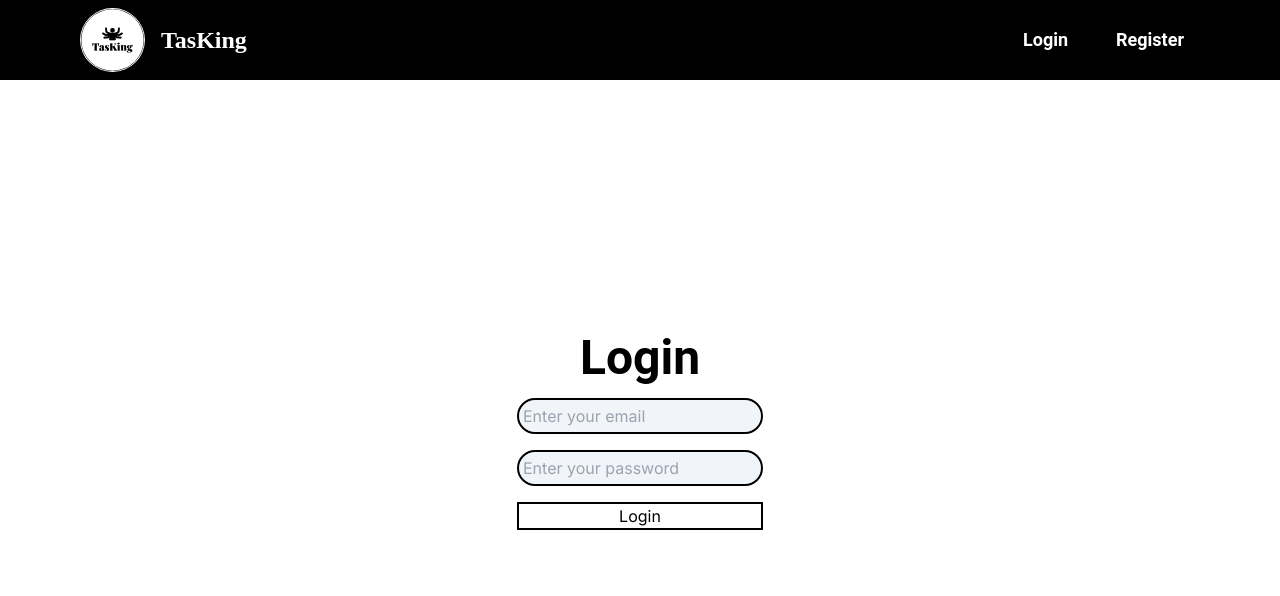
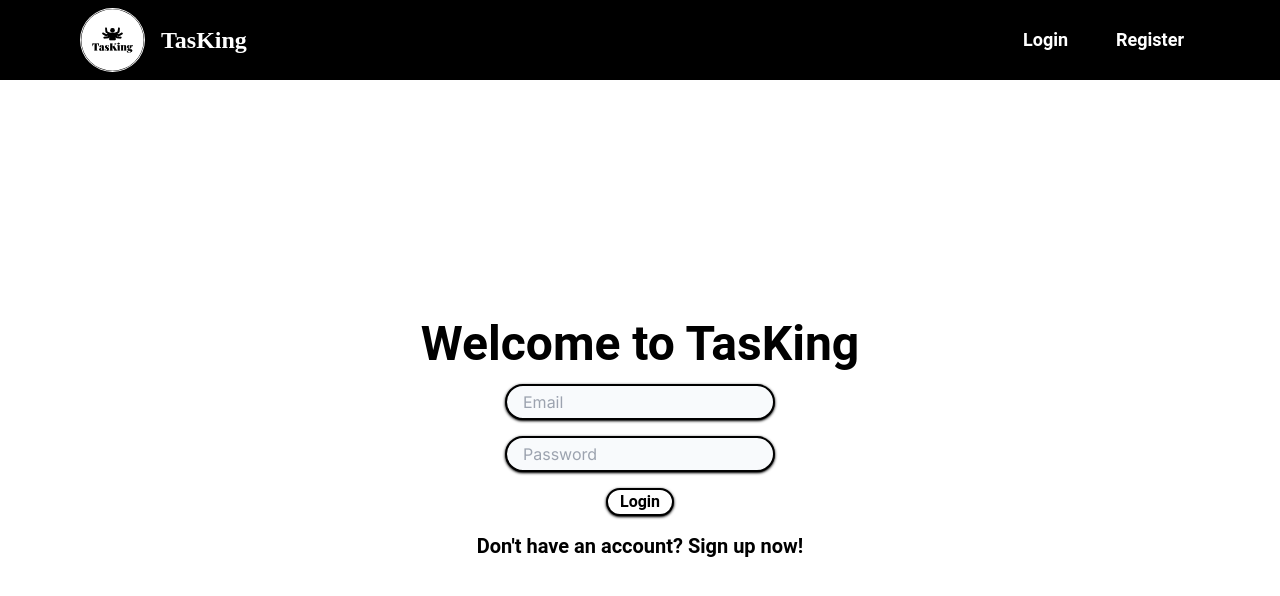
Before and after one commit to tpSpace/task_manager_fe, a Next.js app: page /login in a window 1280 px wide. Shown: the top 596 px of the page. Built offline with nearby package versions, Linux system fonts and the light colour scheme; no server answers.

Commit message:
Huy|Edit|Login

```diff
--- a/app/login/page.tsx
+++ b/app/login/page.tsx
@@ -6,6 +6,8 @@ import { useForm } from 'react-hook-form';
 import { zodResolver } from '@hookform/resolvers/zod';
 import axios from 'axios';
 import { z, ZodType } from 'zod';
+
+import CustomLink from '@/components/CustomLink';
 
 type LoginPageProps = {
   email: string;
@@ -47,34 +49,41 @@ const LoginPage = () => {
 
   return (
     <div className="flex justify-center items-center h-[90%] flex-col">
-      <h1 className="text-5xl font-semibold font-['Roboto']">Login</h1>
-      <div className="">
+      <h1 className="text-5xl font-semibold font-['Roboto']">
+        Welcome to TasKing
+      </h1>
+      <div>
         <form
-          className="flex flex-col m-4 gap-4"
+          className="flex flex-col m-4 gap-4 justify-center items-center relative"
           onSubmit={handleSubmit(submit)}
         >
           <input
             autoComplete="email"
-            className="border-2 border-black p-1 bg-slate-100 rounded-full"
-            placeholder="Enter your email"
+            className=" px-4 border-2 border-black p-1 bg-slate-50 rounded-full shadow shadow-black"
+            placeholder="Email"
             type="text"
             {...register('email')}
           />
           <input
             autoComplete="current-password"
-            className="border-2 border-black p-1 bg-slate-100 rounded-full"
-            placeholder="Enter your password"
+            className=" px-4 border-2 border-black p-1 bg-slate-50 rounded-full shadow shadow-black"
+            placeholder="Password"
             type="password"
             {...register('password')}
           />
           <button
-            className="border-2 border-black bg-white hover:bg-black hover:text-white"
+            className="border-2 w-1/4 border-black bg-white rounded-full hover:bg-black hover:text-white font-semibold shadow shadow-black font-['Roboto']"
             type="submit"
           >
             Login
           </button>
         </form>
       </div>
+      <CustomLink
+        containerStyles="text-black font-semibold font-['Roboto'] text-xl hover:underline cursor-pointer"
+        route={'/register'}
+        title={"Don't have an account? Sign up now!"}
+      ></CustomLink>
     </div>
   );
 };
--- a/components/PageBody.tsx
+++ b/components/PageBody.tsx
@@ -1,6 +1,6 @@
 'use client';
 
-import React, { useState, useEffect } from 'react';
+import React, { useEffect, useState } from 'react';
 
 import Image from 'next/image';
 
@@ -16,7 +16,6 @@ const PageBody: React.FC = () => {
   };
 
   useEffect(() => {
-
     setSelectedImage(1);
   }, []);
 
@@ -202,7 +201,6 @@ const PageBody: React.FC = () => {
       </div>
 
       <div className="bg-white mt-12 lg:mt-24">
-
         <div className="text-center font-bold text-3xl sm:text-4xl md-5xl lg:text-5xl">
           Every team, side-by-side
         </div>
@@ -313,13 +311,15 @@ const PageBody: React.FC = () => {
 
         {/* Large box with selected image */}
         <div>
-
           {selectedImage === 1 && (
             <div className="flex flex-col mt-10 mx-10 sm:mx-12 md:mx-16 lg:mx-32 xl:mx-72 rounded-xl relative border shadow-md">
+              <h2 className="font-bold text-left text-red-500 text-sm sm:text-lg md:text-2xl lg:text-4xl ml-4 sm:ml-6 md:ml-10 lg:ml-16 my-2 sm:my-4 md:my-4 lg:my-6 xl:my-8">
+                Build any ticket
+              </h2>
 
-            <h2 className="font-bold text-left text-red-500 text-sm sm:text-lg md:text-2xl lg:text-4xl ml-4 sm:ml-6 md:ml-10 lg:ml-16 my-2 sm:my-4 md:my-4 lg:my-6 xl:my-8">Build any ticket</h2>
-
-            <p className="font-medium text-left text-xs sm:text-base md:text-xl lg:text-2xl ml-4 sm:ml-6 md:ml-10 lg:ml-16 mb-4 sm:mb-6 md:mb-8 ">Show only tasks assigned to you, efficiency work!</p>
+              <p className="font-medium text-left text-xs sm:text-base md:text-xl lg:text-2xl ml-4 sm:ml-6 md:ml-10 lg:ml-16 mb-4 sm:mb-6 md:mb-8 ">
+                Show only tasks assigned to you, efficiency work!
+              </p>
 
               <div className="flex justify-center my-2 sm:my-4 md:my-4 lg:my-6 xl:my-8">
                 <Image
@@ -330,16 +330,18 @@ const PageBody: React.FC = () => {
                   width={560}
                 />
               </div>
-
             </div>
           )}
 
           {selectedImage === 2 && (
             <div className="flex flex-col mt-10 mx-10 sm:mx-12 md:mx-16 lg:mx-38 xl:mx-72 rounded-xl relative border shadow-md">
+              <h2 className="font-bold text-left text-cyan-500 text-sm sm:text-lg md:text-2xl lg:text-4xl ml-4 sm:ml-6 md:ml-10 lg:ml-16 my-2 sm:my-4 md:my-4 lg:my-6 xl:my-8">
+                Easy assigning
+              </h2>
 
-            <h2 className="font-bold text-left text-cyan-500 text-sm sm:text-lg md:text-2xl lg:text-4xl ml-4 sm:ml-6 md:ml-10 lg:ml-16 my-2 sm:my-4 md:my-4 lg:my-6 xl:my-8">Easy assigning</h2>
-
-            <p className="font-medium text-left text-xs sm:text-base md:text-xl lg:text-2xl ml-4 sm:ml-6 md:ml-10 lg:ml-16 mb-4 sm:mb-6 md:mb-8">Collaborating with friends now easier with TasKing</p>
+              <p className="font-medium text-left text-xs sm:text-base md:text-xl lg:text-2xl ml-4 sm:ml-6 md:ml-10 lg:ml-16 mb-4 sm:mb-6 md:mb-8">
+                Collaborating with friends now easier with TasKing
+              </p>
 
               <div className="flex justify-center my-2 sm:my-4 md:my-4 lg:my-6 xl:my-8">
                 <Image
@@ -350,16 +352,18 @@ const PageBody: React.FC = () => {
                   width={560}
                 />
               </div>
-
             </div>
           )}
 
           {selectedImage === 3 && (
             <div className="flex flex-col mt-10 mx-10 sm:mx-12 md:mx-16 lg:mx-38 xl:mx-72 rounded-xl relative border shadow-md">
+              <h2 className="font-bold text-left text-yellow-500 text-sm sm:text-lg md:text-2xl lg:text-4xl ml-4 sm:ml-6 md:ml-10 lg:ml-16 my-2 sm:my-4 md:my-4 lg:my-6 xl:my-8">
+                Creative tags
+              </h2>
 
-            <h2 className="font-bold text-left text-yellow-500 text-sm sm:text-lg md:text-2xl lg:text-4xl ml-4 sm:ml-6 md:ml-10 lg:ml-16 my-2 sm:my-4 md:my-4 lg:my-6 xl:my-8">Creative tags</h2>
-
-            <p className="font-medium text-left text-xs sm:text-base md:text-xl lg:text-2xl ml-4 sm:ml-6 md:ml-10 lg:ml-16 mb-4 sm:mb-6 md:mb-8">Custom your own labels, tags, owners, and more</p>
+              <p className="font-medium text-left text-xs sm:text-base md:text-xl lg:text-2xl ml-4 sm:ml-6 md:ml-10 lg:ml-16 mb-4 sm:mb-6 md:mb-8">
+                Custom your own labels, tags, owners, and more
+              </p>
 
               <div className="flex justify-center my-2 sm:my-4 md:my-4 lg:my-6 xl:my-8">
                 <Image
@@ -370,16 +374,18 @@ const PageBody: React.FC = () => {
                   width={560}
                 />
               </div>
-
             </div>
           )}
 
           {selectedImage === 4 && (
             <div className="flex flex-col mt-10 mx-10 sm:mx-12 md:mx-16 lg:mx-38 xl:mx-72 rounded-xl relative border shadow-md">
+              <h2 className="font-bold text-left text-lime-500 text-sm sm:text-lg md:text-2xl lg:text-4xl ml-4 sm:ml-6 md:ml-10 lg:ml-16 my-2 sm:my-4 md:my-4 lg:my-6 xl:my-8">
+                Join faster!
+              </h2>
 
-            <h2 className="font-bold text-left text-lime-500 text-sm sm:text-lg md:text-2xl lg:text-4xl ml-4 sm:ml-6 md:ml-10 lg:ml-16 my-2 sm:my-4 md:my-4 lg:my-6 xl:my-8">Join faster!</h2>
-
-            <p className="font-medium text-left text-xs sm:text-base md:text-xl lg:text-2xl ml-4 sm:ml-6 md:ml-10 lg:ml-16 mb-4 sm:mb-6 md:mb-8">You can join an existing project or create your own!</p>
+              <p className="font-medium text-left text-xs sm:text-base md:text-xl lg:text-2xl ml-4 sm:ml-6 md:ml-10 lg:ml-16 mb-4 sm:mb-6 md:mb-8">
+                You can join an existing project or create your own!
+              </p>
 
               <div className="flex justify-center my-2 sm:my-4 md:my-4 lg:my-6 xl:my-8">
                 <Image
@@ -390,29 +396,24 @@ const PageBody: React.FC = () => {
                   width={560}
                 />
               </div>
-
             </div>
           )}
-
         </div>
 
-
         <div>
-
           <div className="flex justify-center font-bold text-3xl sm:text-4xl md:text-5xl lg:text-6xl mt-20">
             Get started for free
           </div>
 
           <div className="flex justify-center my-6 sm:my-8 md:my-10 lg:my-12">
             <button
+              className="bg-black text-white px-6 md:px-8 py-1 md:py-2 rounded-full hover:bg-zinc-700"
               onClick={handleGetStartedClick}
-              className="bg-black text-white px-6 md:px-8 py-1 md:py-2 rounded-full hover:bg-zinc-700">
+            >
               <span className="font-medium text-lg sm:text-2xl md:text-3xl">
                 Try now
               </span>
             </button>
-
-
           </div>
 
           <div className="flex justify-center">
@@ -424,16 +425,8 @@ const PageBody: React.FC = () => {
               width={800}
             />
           </div>
-
-
-
         </div>
-
-
-
-
       </div>
-
     </div>
   );
 };
```
Lines whose indentation alone changed are shown as unchanged.
